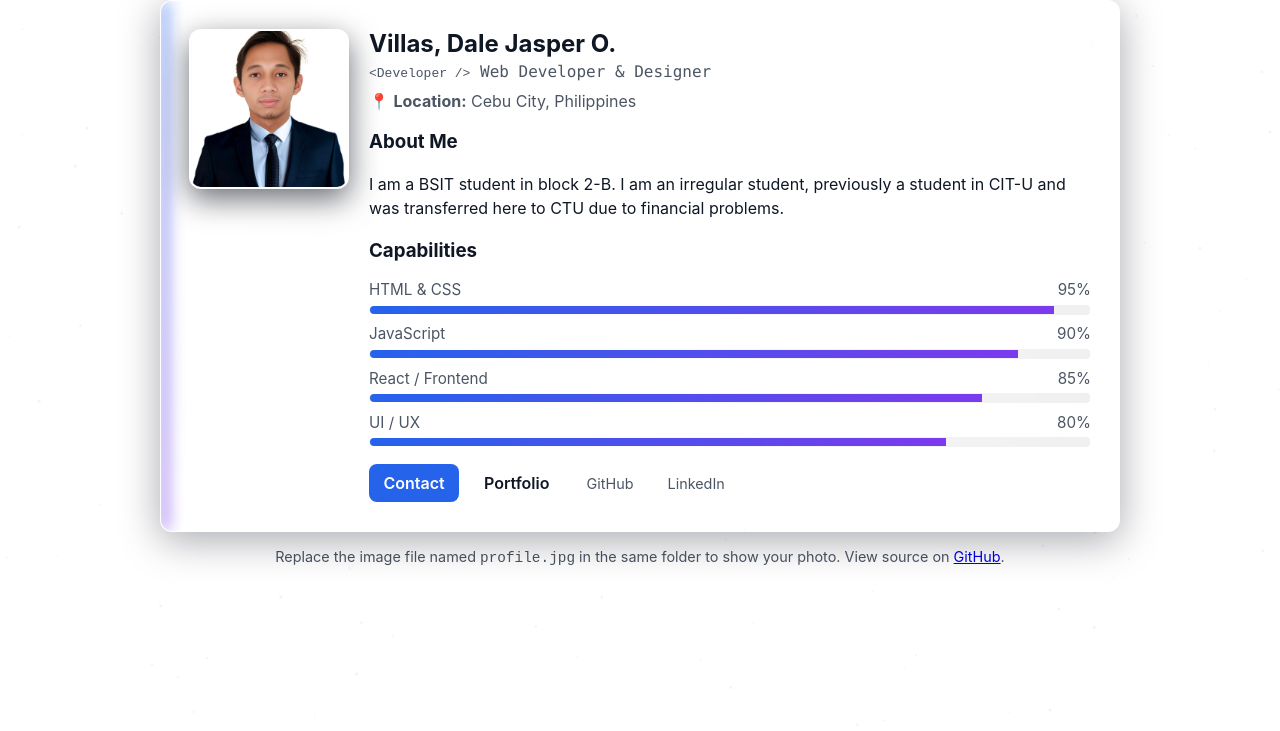
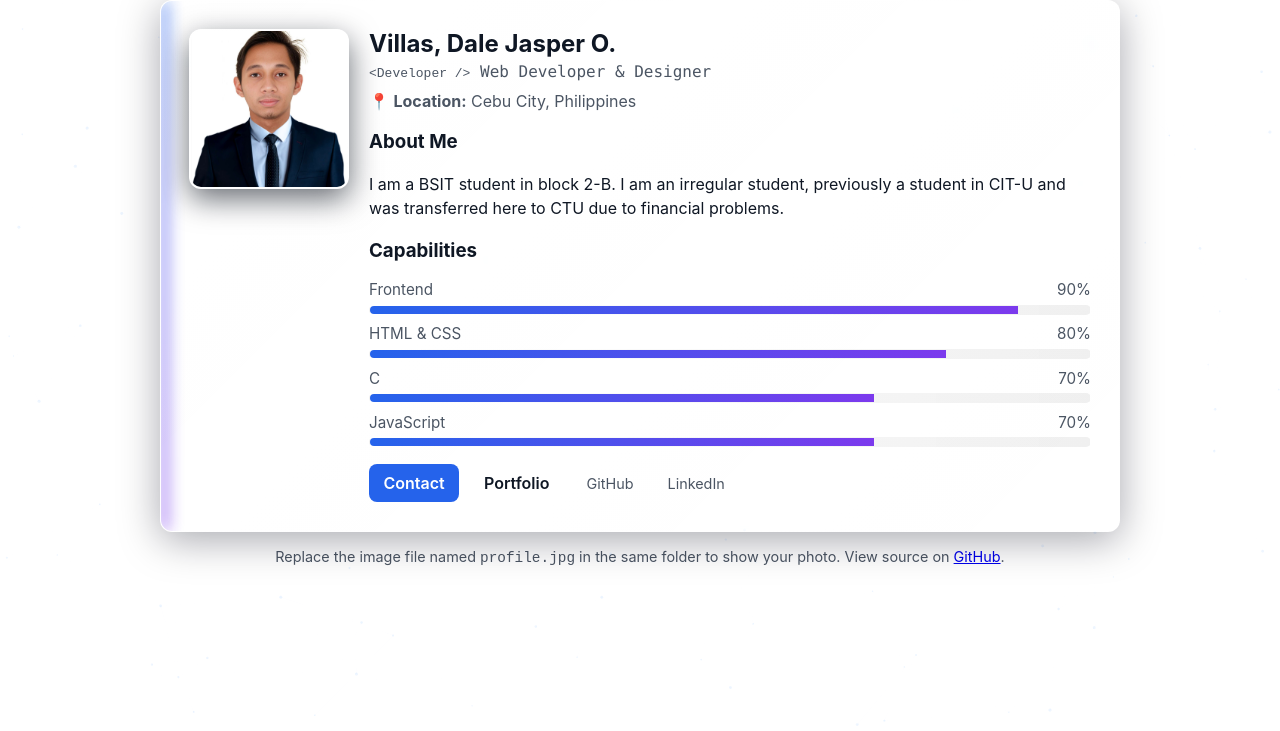
Before and after one commit to DelVilz/Profile, a plain HTML site: page index.html in a window 1280 px wide. Shown: the part 69-800 px from the top of the page. Drawn offline with Linux system fonts and the light colour scheme.

Commit message:
Update capabilities order and levels

```diff
--- a/index.html
+++ b/index.html
@@ -36,19 +36,19 @@
         <h3>Capabilities</h3>
         <div class="capabilities">
           <div class="cap-item">
-            <div class="cap-row"><span>HTML &amp; CSS</span><span class="cap-value" data-level="95">95%</span></div>
+            <div class="cap-row"><span>Frontend</span><span class="cap-value" data-level="90">90%</span></div>
             <div class="progress"><span style="width:0%"></span></div>
           </div>
           <div class="cap-item">
-            <div class="cap-row"><span>JavaScript</span><span class="cap-value" data-level="90">90%</span></div>
+            <div class="cap-row"><span>HTML &amp; CSS</span><span class="cap-value" data-level="80">80%</span></div>
             <div class="progress"><span style="width:0%"></span></div>
           </div>
           <div class="cap-item">
-            <div class="cap-row"><span>React / Frontend</span><span class="cap-value" data-level="85">85%</span></div>
+            <div class="cap-row"><span>C</span><span class="cap-value" data-level="70">70%</span></div>
             <div class="progress"><span style="width:0%"></span></div>
           </div>
           <div class="cap-item">
-            <div class="cap-row"><span>UI / UX</span><span class="cap-value" data-level="80">80%</span></div>
+            <div class="cap-row"><span>JavaScript</span><span class="cap-value" data-level="70">70%</span></div>
             <div class="progress"><span style="width:0%"></span></div>
           </div>
         </div>
```
